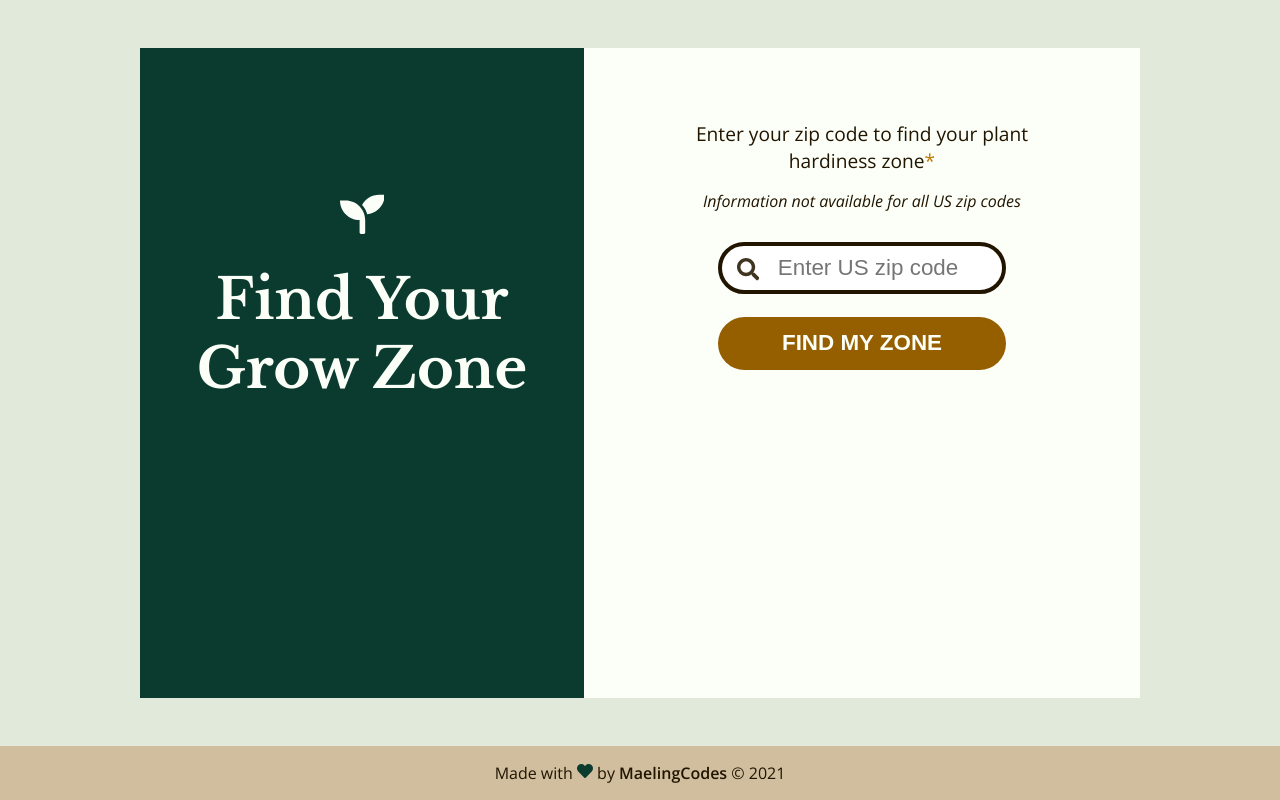
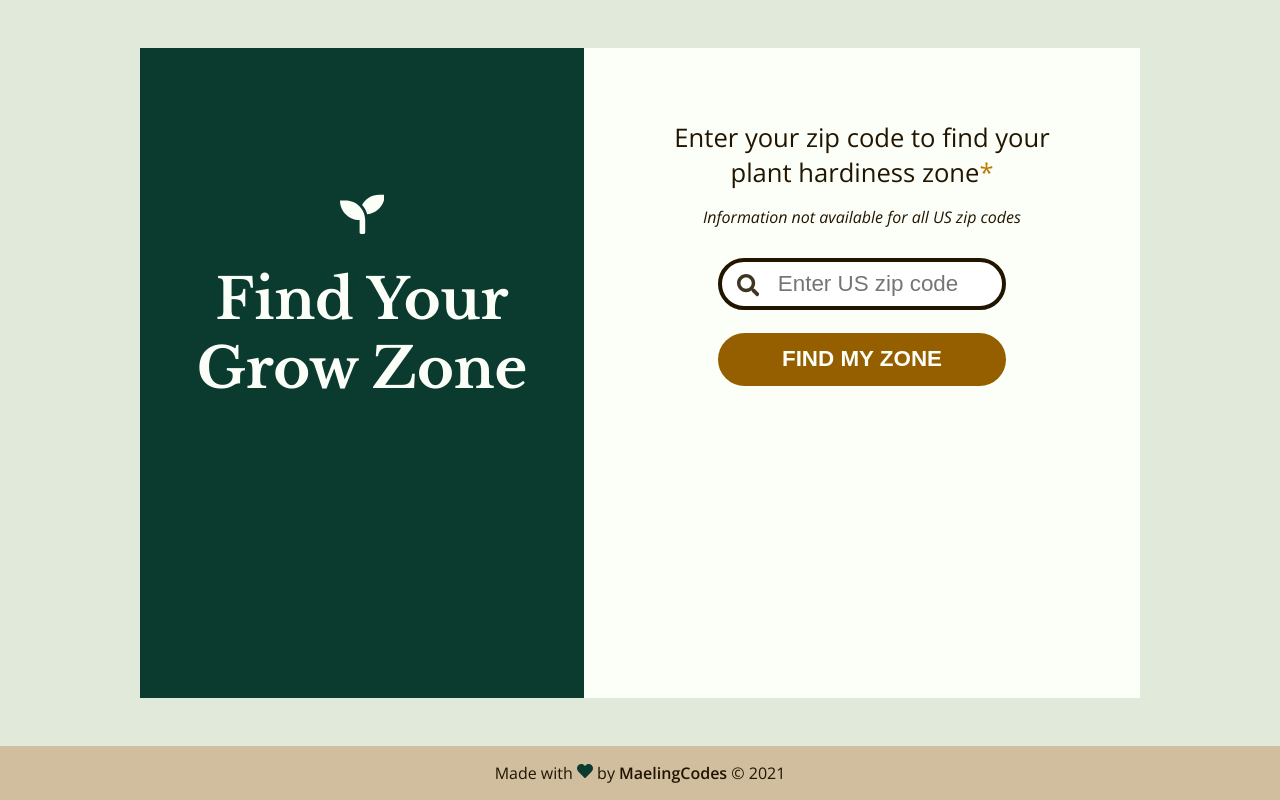
Before and after one commit to maelingmurphy/grow-zone-finder, a React (Create React App) app: page / in a window 1280 px wide. Built offline with nearby package versions, Linux system fonts and the light colour scheme.

Commit message:
increase form-label font-size for desktop layout

```diff
--- a/src/components/css/Form.css
+++ b/src/components/css/Form.css
@@ -61,6 +61,10 @@
         color: #221500;
     }
 
+    .form-label {
+        font-size: 1.6rem;
+    }
+
     .form-input {
         border-color: #221500;
     }
```
